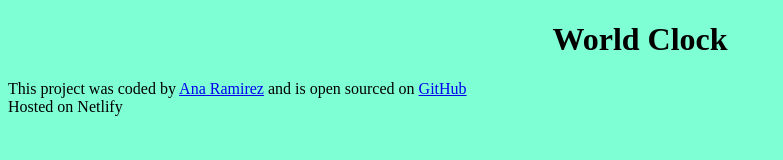
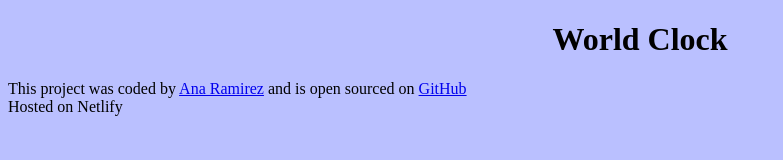
Before and after one commit to jezzrs/worldClock, a plain HTML site: page index.html in a window 1280 px wide. Shown: the whole page, without its empty margins (0-783 px from the left). Drawn offline with Linux system fonts and the light colour scheme.

Commit message:
Update style.css

```diff
--- a/css/style.css
+++ b/css/style.css
@@ -2,5 +2,5 @@ h1 {
   text-align: center;
 }
 body {
-  background-color: aquamarine;
+  background-color: rgb(186, 192, 255);
 }
```
